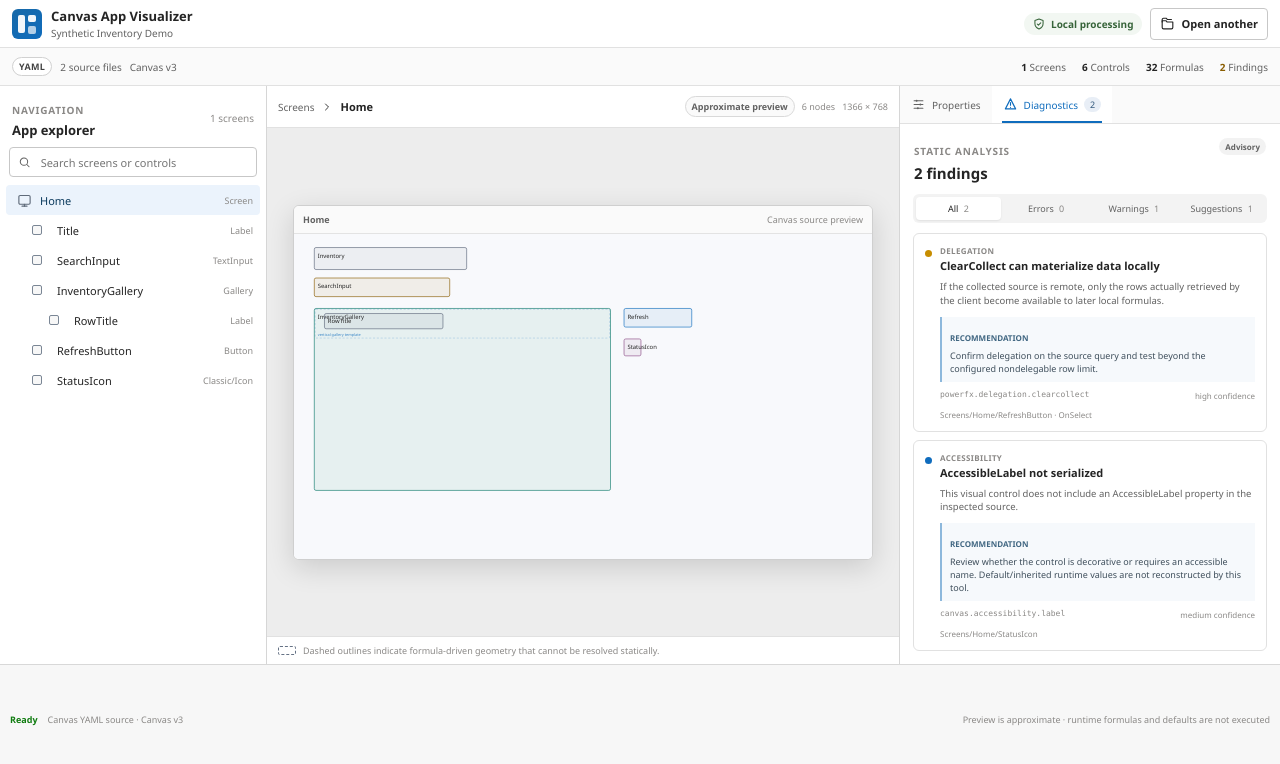
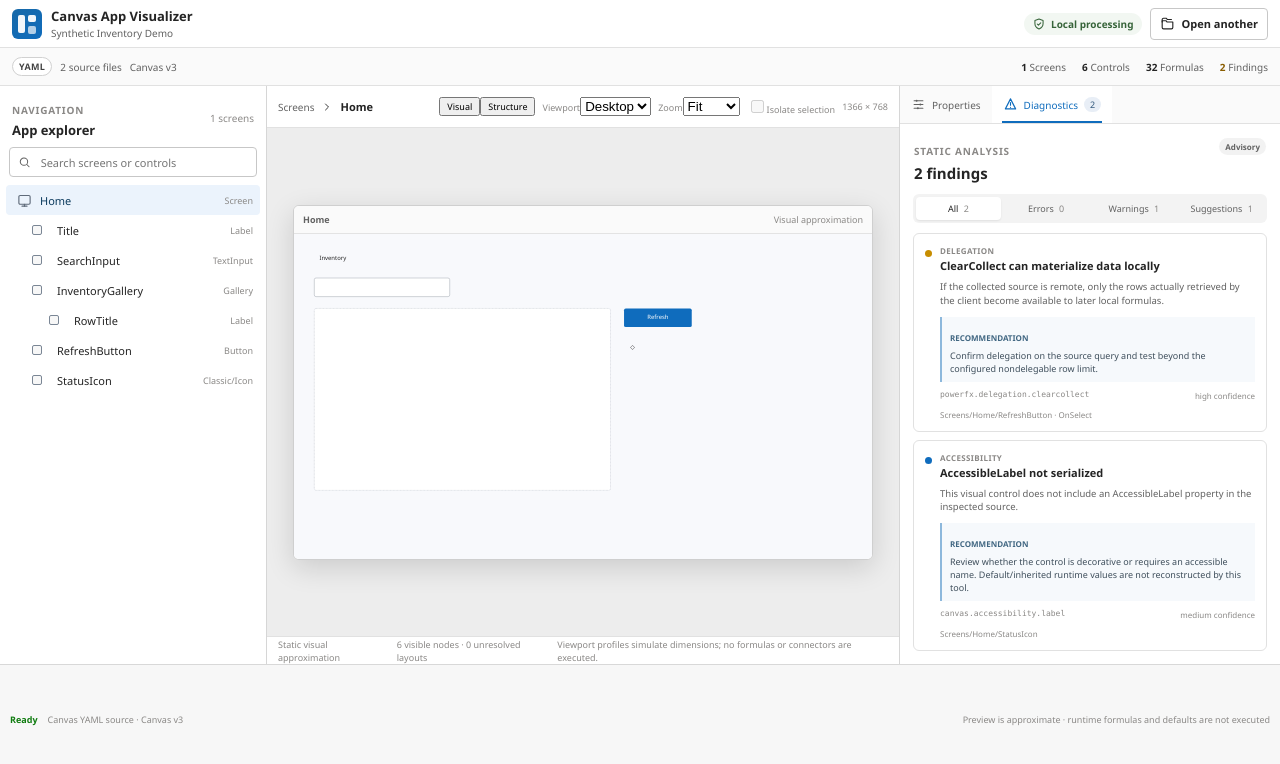
Before and after one commit to ECas95/canvas-app-visualizer, a React (Vite) app: page / in a window 1280 px wide. Both pictures are taken after a click on the button "Explore with sample app". Shown: the top 764 px of the page. Built offline with nearby package versions, Linux system fonts and the light colour scheme.

Commit message:
feat: preview modes, simulated viewport profiles, zoom, control isolation and visibility

```diff
--- a/src/components/CanvasPreview.tsx
+++ b/src/components/CanvasPreview.tsx
@@ -1,3 +1,4 @@
+import { useId, useMemo, useState, type ReactNode } from "react";
 import type { CanvasControl, CanvasScreen } from "../types/canvas";
 import {
   autoLayoutChildren,
@@ -6,9 +7,10 @@ import {
   galleryTemplateLayout,
   isAutoLayout,
   isGallery,
-  literalText,
   rgba
 } from "../core/layout/layout";
+import { isDefinitelyHidden, previewColor } from "../core/layout/previewAppearance";
+import { CanvasVisualControl } from "./CanvasVisualControl";
 import { Icon } from "./Icon";
 
 interface Props {
@@ -24,106 +26,114 @@ interface DrawItem {
   width: number;
   height: number;
   dynamic: boolean;
+  ancestors: string[];
 }
+
+const PROFILES = {
+  desktop: { width: 1366, height: 768, label: "Desktop" },
+  tablet: { width: 768, height: 1024, label: "Tablet" },
+  phone: { width: 390, height: 844, label: "Phone" }
+} as const;
+
+type Profile = keyof typeof PROFILES;
+type PreviewMode = "visual" | "structure";
+type Zoom = "fit" | "50" | "75" | "100" | "125";
 
 function flatten(
   controls: CanvasControl[],
-  offsetX = 0,
-  offsetY = 0,
-  parentWidth = 1366,
-  parentHeight = 768,
-  appWidth = 1366,
-  appHeight = 768,
+  offsetX: number,
+  offsetY: number,
+  parentWidth: number,
+  parentHeight: number,
+  appWidth: number,
+  appHeight: number,
   depth = 0,
+  ancestors: string[] = [],
   templateWidth?: number,
   templateHeight?: number,
   parentControl?: CanvasControl
 ): DrawItem[] {
   const output: DrawItem[] = [];
   const baseContext = {
-    parentWidth,
-    parentHeight,
-    appWidth,
-    appHeight,
-    templateWidth,
-    templateHeight
+    parentWidth, parentHeight, appWidth, appHeight, templateWidth, templateHeight
   };
-  const siblingSymbols = buildSiblingGeometrySymbols(
-    controls,
-    baseContext
-  );
-  const context = {
-    ...baseContext,
-    symbols: siblingSymbols
-  };
-
+  const siblingSymbols = buildSiblingGeometrySymbols(controls, baseContext);
+  const context = { ...baseContext, symbols: siblingSymbols };
   const positioned =
     parentControl && isAutoLayout(parentControl)
       ? autoLayoutChildren(parentControl, context)
       : controls.map((control, index) => ({
-          control,
-          rect: controlRect(control, index, context)
+          control, rect: controlRect(control, index, context)
         }));
 
-  positioned.forEach(({ control, rect }) => {
+  for (const { control, rect } of positioned) {
+    // A proven-false parent hides its complete subtree; unresolved visibility
+    // stays visible instead of guessing runtime state.
+    if (isDefinitelyHidden(control)) continue;
     const x = offsetX + rect.x;
     const y = offsetY + rect.y;
-
     output.push({
-      control,
-      x,
-      y,
-      width: rect.width,
-      height: rect.height,
-      dynamic: rect.dynamic
+      control, x, y, width: rect.width, height: rect.height,
+      dynamic: rect.dynamic, ancestors
     });
-
-    if (depth < 5 && control.children.length > 0) {
-      const galleryTemplate = isGallery(control)
+    if (depth >= 24 || control.children.length === 0) continue;
+    const template = isGallery(control)
       ? galleryTemplateLayout(control, {
-            x: 0,
-            y: 0,
-            width: rect.width,
-            height: rect.height,
-            dynamic: rect.dynamic
+          x: 0, y: 0, width: rect.width, height: rect.height, dynamic: rect.dynamic
         })
       : null;
-
-      const childParentWidth = galleryTemplate?.width ?? rect.width;
-      const childParentHeight = galleryTemplate?.height ?? rect.height;
-
-      output.push(
-        ...flatten(
+    output.push(...flatten(
       control.children,
-          x + (galleryTemplate?.x ?? 0),
-          y + (galleryTemplate?.y ?? 0),
-          childParentWidth,
-          childParentHeight,
-          appWidth,
-          appHeight,
-          depth + 1,
-          galleryTemplate?.width,
-          galleryTemplate?.height,
-          control
-        )
-      );
+      x + (template?.x ?? 0),
+      y + (template?.y ?? 0),
+      template?.width ?? rect.width,
+      template?.height ?? rect.height,
+      appWidth, appHeight, depth + 1,
+      [...ancestors, control.id],
+      template?.width, template?.height, control
+    ));
   }
-  });
-
   return output;
 }
 
-function colorFor(type: string): string {
+function wireframeColor(type: string): string {
   const lower = type.toLowerCase();
   if (lower.includes("button")) return "#0f6cbd";
   if (lower.includes("gallery")) return "#107c6c";
   if (lower.includes("input")) return "#8a5d00";
-  if (lower.includes("image") || lower.includes("icon")) return "#8b4a85";
   if (lower.includes("container")) return "#4f6b57";
-  return "#5c667a";
+  return "#657285";
 }
 
 export function CanvasPreview({ screen, selectedId, onSelect }: Props) {
+  const [profile, setProfile] = useState<Profile>("desktop");
+  const [mode, setMode] = useState<PreviewMode>("visual");
+  const [zoom, setZoom] = useState<Zoom>("fit");
+  const [focusSelection, setFocusSelection] = useState(false);
+  const instanceId = useId().replace(/[^a-zA-Z0-9_-]/g, "");
+  const { width, height } = PROFILES[profile];
+
+  const items = useMemo(
+    () => screen ? flatten(screen.children, 0, 0, width, height, width, height) : [],
+    [screen, width, height]
+  );
+  const itemById = useMemo(
+    () => new Map(items.map(item => [item.control.id, item])),
+    [items]
+  );
+  const target = selectedId ? itemById.get(selectedId) : undefined;
+  const visibleItems = useMemo(
+    () => focusSelection && target
+      ? items.filter(item =>
+          item.control.id === target.control.id ||
+          item.ancestors.includes(target.control.id) ||
+          target.ancestors.includes(item.control.id)
+        )
+      : items,
+    [items, focusSelection, target]
+  );
+  const unresolved = items.filter(item => item.dynamic).length;
+
   if (!screen) {
     return (
       <main className="preview empty">
@@ -134,10 +144,9 @@ export function CanvasPreview({ screen, selectedId, onSelect }: Props) {
     );
   }
 
-  const width = 1366;
-  const height = 768;
-  const items = flatten(screen.children);
-  const fill = rgba(screen.properties.Fill) ?? "#f7f7f7";
+  const fill = previewColor(screen.properties.Fill) ?? rgba(screen.properties.Fill) ?? "#ffffff";
+  const zoomWidth = zoom === "fit" ? "min(100%,1120px)"
+    : `${Math.round(width * Number(zoom) / 100)}px`;
 
   return (
     <main className="preview">
@@ -147,114 +156,116 @@ export function CanvasPreview({ screen, selectedId, onSelect }: Props) {
           <Icon name="chevron" size={12} />
           <strong>{screen.name}</strong>
         </div>
-        <div className="preview-toolbar-meta">
-          <span className="subtle-badge">Approximate preview</span>
-          <span>{items.length} nodes</span>
-          <span>1366 × 768</span>
+        <div className="preview-toolbar-meta preview-actions">
+          <div className="preview-segment" role="group" aria-label="Preview mode">
+            <button type="button" className={mode === "visual" ? "active" : ""}
+              aria-pressed={mode === "visual"} onClick={() => setMode("visual")}>Visual</button>
+            <button type="button" className={mode === "structure" ? "active" : ""}
+              aria-pressed={mode === "structure"} onClick={() => setMode("structure")}>Structure</button>
+          </div>
+          <label className="preview-choice">
+            <span>Viewport</span>
+            <select aria-label="Simulated viewport" value={profile}
+              onChange={event => setProfile(event.target.value as Profile)}>
+              {Object.entries(PROFILES).map(([key, value]) => (
+                <option key={key} value={key}>{value.label}</option>
+              ))}
+            </select>
+          </label>
+          <label className="preview-choice">
+            <span>Zoom</span>
+            <select aria-label="Preview zoom" value={zoom}
+              onChange={event => setZoom(event.target.value as Zoom)}>
+              <option value="fit">Fit</option>
+              <option value="50">50%</option>
+              <option value="75">75%</option>
+              <option value="100">100%</option>
+              <option value="125">125%</option>
+            </select>
+          </label>
+          <label className="preview-focus">
+            <input type="checkbox" checked={focusSelection} disabled={!target}
+              onChange={event => setFocusSelection(event.target.checked)} />
+            Isolate selection
+          </label>
+          <span className="preview-dimensions">{width} × {height}</span>
         </div>
       </div>
-
       <div className="canvas-stage">
-        <div className="canvas-frame">
+        <div className="canvas-frame" style={{ width: zoomWidth }}>
           <div className="canvas-frame-bar">
             <span>{screen.name}</span>
-            <span>Canvas source preview</span>
+            <span>{mode === "visual" ? "Visual approximation" : "Structure inspection"}</span>
           </div>
-          <svg viewBox={"0 0 " + width + " " + height} role="img" aria-label={screen.name}>
-            <rect x="0" y="0" width={width} height={height} fill={fill} />
-            {items.map(item => {
+          <svg viewBox={`0 0 ${width} ${height}`}
+            style={{ aspectRatio: `${width} / ${height}` }}
+            role="img" aria-label={`${screen.name} canvas preview`}>
+            <defs>
+              {items.map((item, index) => (
+                <clipPath key={item.control.id} id={`${instanceId}-bounds-${index}`}>
+                  <rect x={item.x} y={item.y} width={item.width} height={item.height} />
+                </clipPath>
+              ))}
+            </defs>
+            <rect width={width} height={height} fill={fill} />
+            {visibleItems.map(item => {
+              const index = items.indexOf(item);
               const selected = selectedId === item.control.id;
-              const text =
-                literalText(item.control.properties.Text) ??
-                item.control.name;
-              const template = galleryTemplateLayout(item.control, {
-                x: item.x,
-                y: item.y,
-                width: item.width,
-                height: item.height,
-                dynamic: item.dynamic
-              });
-              return (
-                <g
-                  key={item.control.id}
-                  onClick={event => {
-                    event.stopPropagation();
+              const draw = (
+                <g className="visual-control" key={item.control.id}
+                  role="button" tabIndex={0}
+                  aria-label={`Inspect ${item.control.name} (${item.control.controlType})`}
+                  onClick={event => { event.stopPropagation(); onSelect(item.control); }}
+                  onKeyDown={event => {
+                    if (event.key === "Enter" || event.key === " ") {
+                      event.preventDefault();
                       onSelect(item.control);
-                  }}
-                  className="visual-control"
-                >
-                  <rect
-                    x={item.x}
-                    y={item.y}
-                    width={item.width}
-                    height={item.height}
-                    rx="4"
-                    fill={colorFor(item.control.controlType)}
-                    fillOpacity={selected ? 0.2 : 0.08}
-                    stroke={selected ? "#0f6cbd" : colorFor(item.control.controlType)}
-                    strokeWidth={selected ? 3 : 1.5}
-                    strokeDasharray={item.dynamic ? "8 5" : undefined}
-                  />
-                  {template && (
+                    }
+                  }}>
+                  {mode === "visual" ? (
+                    <CanvasVisualControl control={item.control}
+                      x={item.x} y={item.y} width={item.width} height={item.height}
+                      clipId={`${instanceId}-text-${index}`} />
+                  ) : (
                     <>
-                      <rect
-                        x={template.x + 2}
-                        y={template.y + 2}
-                        width={Math.max(4, template.width - 4)}
-                        height={Math.max(4, template.height - 4)}
-                        rx="2"
-                        fill="none"
-                        stroke="#0f6cbd"
-                        strokeOpacity="0.45"
-                        strokeWidth="1"
-                        strokeDasharray="5 4"
-                        pointerEvents="none"
-                      />
-                      <text
-                        x={template.x + 8}
-                        y={template.y + template.height - 8}
-                        fontSize="9"
-                        fontFamily='"Segoe UI", system-ui, sans-serif'
-                        fill="#0f6cbd"
-                        opacity="0.8"
-                        pointerEvents="none"
-                      >
-                        {template.variableHeight
-                          ? "variable-height template preview"
-                          : template.orientation + " gallery template"}
+                      <rect x={item.x} y={item.y} width={item.width} height={item.height}
+                        rx={3} fill={wireframeColor(item.control.controlType)}
+                        fillOpacity={0.07} stroke={wireframeColor(item.control.controlType)}
+                        strokeWidth={1.5} strokeDasharray={item.dynamic ? "8 5" : undefined} />
+                      <text x={item.x + 5} y={item.y + Math.min(18, item.height / 2 + 3)}
+                        fontSize={12} fill="#303846" pointerEvents="none">
+                        {item.control.name.slice(0, 36)}
                       </text>
                     </>
                   )}
-                  <text
-                    x={item.x + 8}
-                    y={item.y + Math.min(24, item.height / 2 + 5)}
-                    fontSize="14"
-                    fontFamily='"Segoe UI", system-ui, sans-serif'
-                    fill="#242424"
-                  >
-                    {text.slice(0, 44)}
-                  </text>
-                  {item.dynamic && (
-                    <text
-                      x={item.x + 8}
-                      y={item.y + item.height - 8}
-                      fontSize="10"
-                      fontFamily='"Segoe UI", system-ui, sans-serif'
-                      fill="#616161"
-                    >
-                      dynamic layout
-                    </text>
+                  {selected && (
+                    <rect x={item.x} y={item.y} width={item.width} height={item.height}
+                      fill="none" stroke="#0067c0" strokeWidth={3} pointerEvents="none" />
                   )}
+                  <title>{item.control.name} · {item.control.controlType}
+                    {item.dynamic ? " · unresolved layout" : ""}</title>
                 </g>
               );
+              // Clip descendants inside all visible ancestor bounds, rather
+              // than allowing text and child controls to spill onto siblings.
+              return item.ancestors.reduceRight<ReactNode>((child, ancestor) => {
+                const parent = itemById.get(ancestor);
+                if (!parent) return child;
+                const parentIndex = items.indexOf(parent);
+                return (
+                  <g key={ancestor} clipPath={`url(#${instanceId}-bounds-${parentIndex})`}>
+                    {child}
+                  </g>
+                );
+              }, draw);
             })}
           </svg>
         </div>
       </div>
-
       <div className="preview-note">
-        <span className="dynamic-swatch" />
-        Dashed outlines indicate formula-driven geometry that cannot be resolved statically.
+        <span>{mode === "visual" ? "Static visual approximation" : "Control structure"}</span>
+        <span>{visibleItems.length} visible nodes · {unresolved} unresolved layouts</span>
+        <span>Viewport profiles simulate dimensions; no formulas or connectors are executed.</span>
       </div>
     </main>
   );
```
Lines whose indentation alone changed are shown as unchanged.
